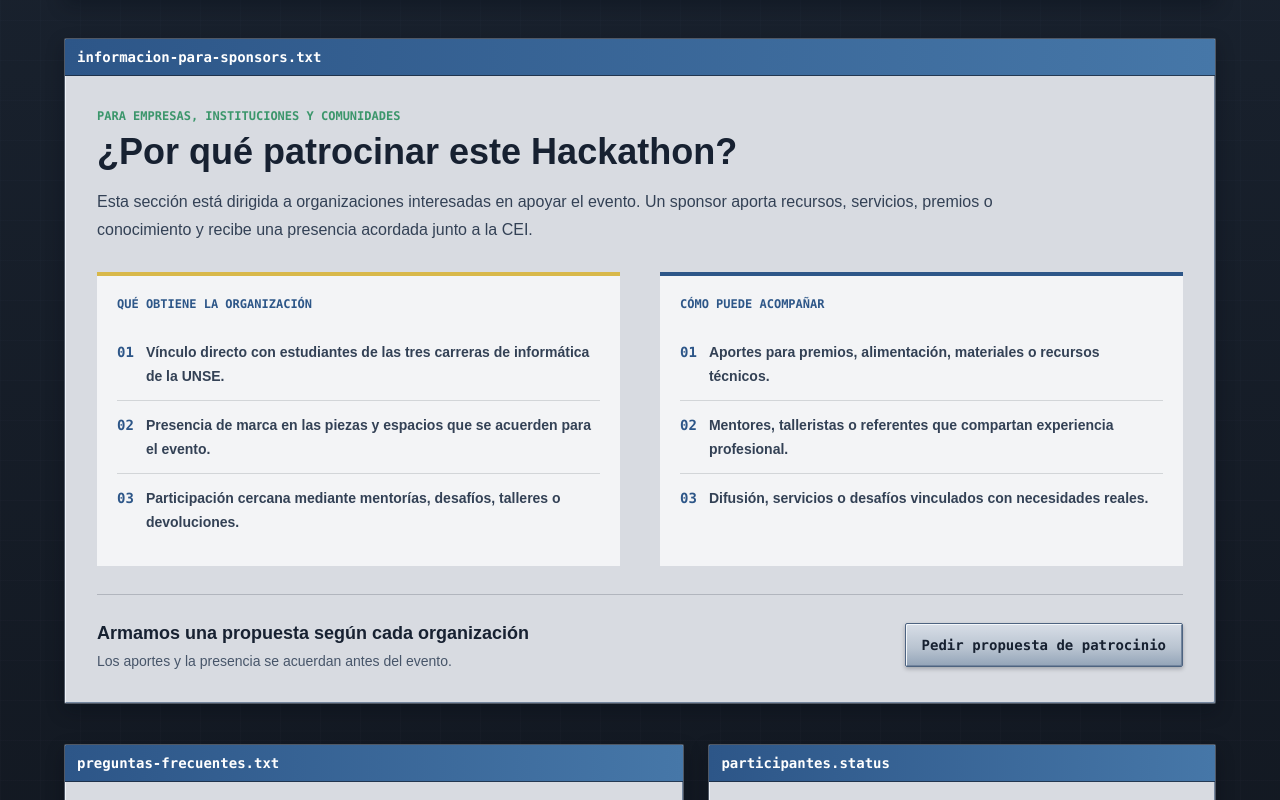
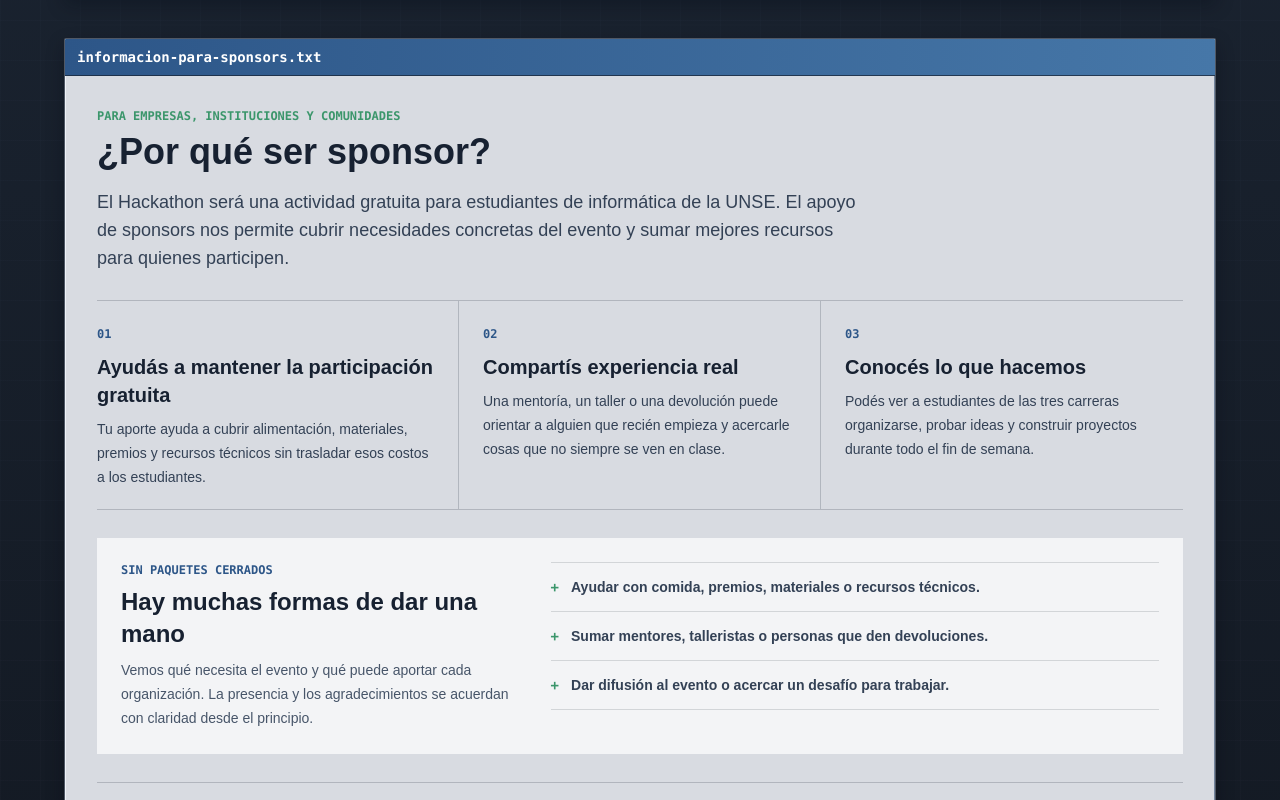
Before and after one commit to AnaPaulaMach/cei-web, a Next.js app: page /hackathon in a window 1280 px wide. Shown: the part 1860-2660 px from the top of the page. Built offline with nearby package versions, Linux system fonts and the light colour scheme; no server answers.

Commit message:
Update page.tsx

```diff
--- a/app/hackathon/page.tsx
+++ b/app/hackathon/page.tsx
@@ -55,6 +55,30 @@ const learningItems = [
   "Trabajar en equipo con tiempos reales",
   "Presentar un proyecto de forma clara",
   "Sumar una experiencia concreta al portfolio"
+];
+
+const sponsorReasons = [
+  {
+    title: "Ayudás a mantener la participación gratuita",
+    description:
+      "Tu aporte ayuda a cubrir alimentación, materiales, premios y recursos técnicos sin trasladar esos costos a los estudiantes."
+  },
+  {
+    title: "Compartís experiencia real",
+    description:
+      "Una mentoría, un taller o una devolución puede orientar a alguien que recién empieza y acercarle cosas que no siempre se ven en clase."
+  },
+  {
+    title: "Conocés lo que hacemos",
+    description:
+      "Podés ver a estudiantes de las tres carreras organizarse, probar ideas y construir proyectos durante todo el fin de semana."
+  }
+];
+
+const sponsorshipOptions = [
+  "Ayudar con comida, premios, materiales o recursos técnicos.",
+  "Sumar mentores, talleristas o personas que den devoluciones.",
+  "Dar difusión al evento o acercar un desafío para trabajar."
 ];
 
 const faqs = [
@@ -261,54 +285,54 @@ export default function HackathonPage() {
             Para empresas, instituciones y comunidades
           </p>
           <h2 className="mt-2 text-3xl font-black text-cei-shadow sm:text-4xl">
-            ¿Por qué patrocinar este Hackathon?
+            ¿Por qué ser sponsor?
           </h2>
-          <p className="mt-4 max-w-4xl leading-7 text-slate-700">
-            Esta sección está dirigida a organizaciones interesadas en apoyar el evento. Un sponsor aporta recursos,
-            servicios, premios o conocimiento y recibe una presencia acordada junto a la CEI.
+          <p className="mt-4 max-w-3xl text-base leading-7 text-slate-700 sm:text-lg">
+            El Hackathon será una actividad gratuita para estudiantes de informática de la UNSE. El apoyo de sponsors
+            nos permite cubrir necesidades concretas del evento y sumar mejores recursos para quienes participen.
           </p>
 
-          <div className="mt-7 grid gap-7 lg:grid-cols-2 lg:gap-10">
-            <div className="border-t-4 border-cei-alert bg-white/70 p-5">
-              <p className="font-mono text-xs font-black uppercase text-cei-blue">Qué obtiene la organización</p>
-              <ul className="mt-4 divide-y divide-cei-shadow/15">
-                {[
-                  "Vínculo directo con estudiantes de las tres carreras de informática de la UNSE.",
-                  "Presencia de marca en las piezas y espacios que se acuerden para el evento.",
-                  "Participación cercana mediante mentorías, desafíos, talleres o devoluciones."
-                ].map((item, index) => (
-                  <li className="flex gap-3 py-3 text-sm font-bold leading-6 text-slate-700" key={item}>
-                    <span className="font-mono text-cei-blue">0{index + 1}</span>
-                    {item}
-                  </li>
-                ))}
-              </ul>
+          <div className="mt-7 grid border-y border-cei-shadow/20 md:grid-cols-3">
+            {sponsorReasons.map((reason, index) => (
+              <article
+                className="border-b border-cei-shadow/20 py-5 md:border-b-0 md:border-r md:px-6 md:first:pl-0 md:last:border-r-0 md:last:pr-0"
+                key={reason.title}
+              >
+                <span className="font-mono text-xs font-black text-cei-blue">0{index + 1}</span>
+                <h3 className="mt-2 text-xl font-black text-cei-shadow">{reason.title}</h3>
+                <p className="mt-2 text-sm leading-6 text-slate-700">{reason.description}</p>
+              </article>
+            ))}
+          </div>
+
+          <div className="mt-7 grid gap-6 bg-white/70 p-5 lg:grid-cols-[0.8fr_1.2fr] lg:items-start lg:p-6">
+            <div>
+              <p className="font-mono text-xs font-black uppercase text-cei-blue">Sin paquetes cerrados</p>
+              <h3 className="mt-2 text-2xl font-black text-cei-shadow">Hay muchas formas de dar una mano</h3>
+              <p className="mt-2 text-sm leading-6 text-slate-600">
+                Vemos qué necesita el evento y qué puede aportar cada organización. La presencia y los agradecimientos
+                se acuerdan con claridad desde el principio.
+              </p>
             </div>
-
-            <div className="border-t-4 border-cei-blue bg-white/70 p-5">
-              <p className="font-mono text-xs font-black uppercase text-cei-blue">Cómo puede acompañar</p>
-              <ul className="mt-4 divide-y divide-cei-shadow/15">
-                {[
-                  "Aportes para premios, alimentación, materiales o recursos técnicos.",
-                  "Mentores, talleristas o referentes que compartan experiencia profesional.",
-                  "Difusión, servicios o desafíos vinculados con necesidades reales."
-                ].map((item, index) => (
-                  <li className="flex gap-3 py-3 text-sm font-bold leading-6 text-slate-700" key={item}>
-                    <span className="font-mono text-cei-blue">0{index + 1}</span>
-                    {item}
-                  </li>
-                ))}
-              </ul>
-            </div>
+            <ul className="divide-y divide-cei-shadow/15 border-y border-cei-shadow/15">
+              {sponsorshipOptions.map((option) => (
+                <li className="flex gap-3 py-3 text-sm font-bold leading-6 text-slate-700" key={option}>
+                  <span aria-hidden="true" className="font-mono text-cei-terminal">+</span>
+                  {option}
+                </li>
+              ))}
+            </ul>
           </div>
 
           <div className="mt-7 flex flex-col gap-4 border-t border-cei-shadow/20 pt-6 sm:flex-row sm:items-center sm:justify-between">
-            <div>
-              <h3 className="text-lg font-black text-cei-shadow">Armamos una propuesta según cada organización</h3>
-              <p className="mt-1 text-sm text-slate-600">Los aportes y la presencia se acuerdan antes del evento.</p>
+            <div className="max-w-xl">
+              <h3 className="text-lg font-black text-cei-shadow">¿Querés sumarte como sponsor?</h3>
+              <p className="mt-1 text-sm leading-6 text-slate-600">
+                Contactanos para conocer las formas de acompañar el evento.
+              </p>
             </div>
-            <Button href="mailto:comisionlsiafines@gmail.com?subject=Solicitud%20de%20propuesta%20para%20sponsor%20del%20hackathon">
-              Pedir propuesta de patrocinio
+            <Button href="mailto:comisionlsiafines@gmail.com?subject=Quiero%20acompañar%20el%20Hackathon%20CEI">
+              Contactar a la CEI
             </Button>
           </div>
         </XPWindow>
```
